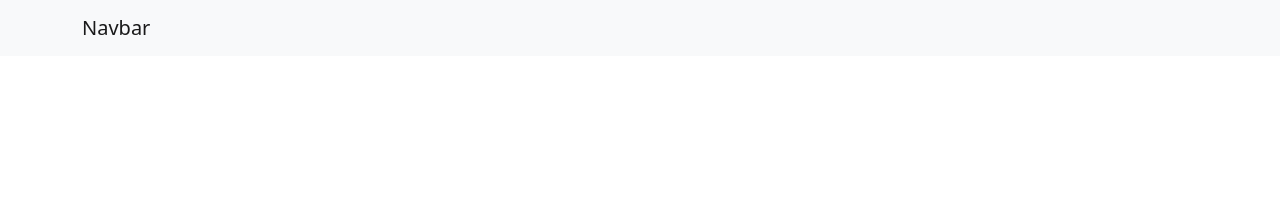
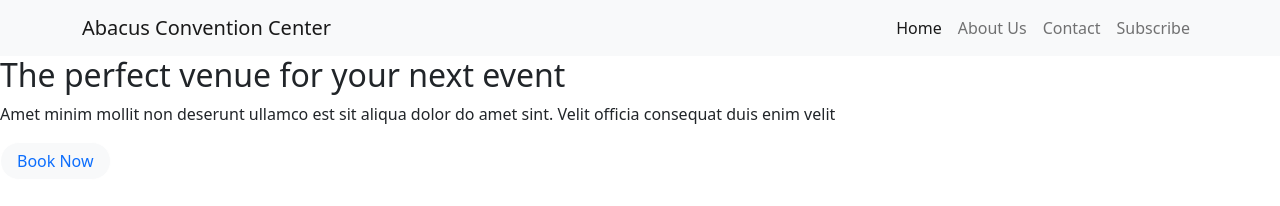
Before and after one commit to FahadMridha/Convention-center-Bootstarp, a plain HTML site: page index.html in a window 1280 px wide. Drawn offline with nearby package versions, Linux system fonts and the light colour scheme.

Commit message:
added menu bar

```diff
--- a/index.html
+++ b/index.html
@@ -16,19 +16,43 @@
     <header>
         <nav class="navbar navbar-expand-lg navbar-light bg-light">
             <div class="container">
-                <a class="navbar-brand" href="#">Navbar</a>
+                <a class="navbar-brand" href="#">Abacus Convention Center</a>
                 <button class="navbar-toggler" type="button" data-bs-toggle="collapse"
                     data-bs-target="#navbarNavAltMarkup" aria-controls="navbarNavAltMarkup" aria-expanded="false"
                     aria-label="Toggle navigation">
                     <span class="navbar-toggler-icon"></span>
                 </button>
                 <div class="collapse navbar-collapse" id="navbarNavAltMarkup">
+                    <div class="navbar-nav ms-auto">
+                        <li class="nav-item"><a class="nav-link active" aria-current="page" href="#">Home</a>
+                        </li>
+                        <li class="nav-item"><a class="nav-link" href="#">About Us</a>
+                        </li>
+                        <li class="nav-item"><a class="nav-link" href="#">Contact</a>
+                        </li>
+                        <li class="nav-item"><a class="nav-link" href="#">Subscribe</a>
+                        </li>
+
+
+
+                    </div>
 
                 </div>
             </div>
 
         </nav>
     </header>
+    <section class="book-section">
+        <div>
+            <h2>The perfect venue for your
+                next event</h2>
+            <p>Amet minim mollit non deserunt ullamco est sit aliqua dolor do amet sint. Velit officia consequat duis
+                enim velit </p>
+            <button type="button" class="btn bg-light border-white px-3 rounded-pill text-primary ">Book Now</button>
+        </div>
+    </section>
+    <!-- script -->
+    <script src="https://cdn.jsdelivr.net/npm/bootstrap@5.2.0/dist/js/bootstrap.bundle.min.js"></script>
 </body>
 
 </html>
```
Also changed, not shown: images/app-store.png (added), images/google-play.png (added).
